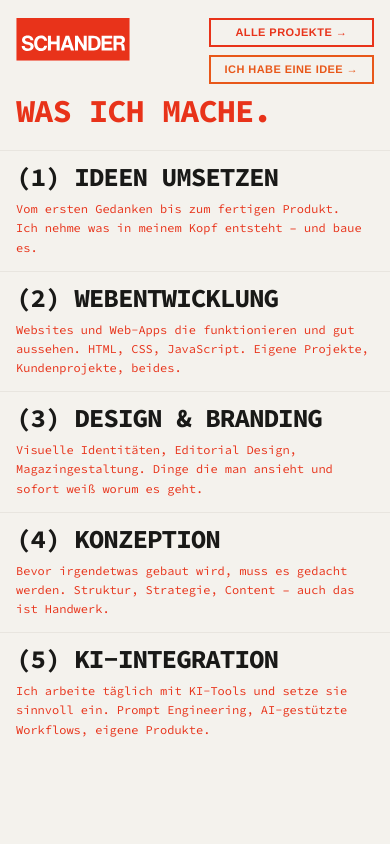
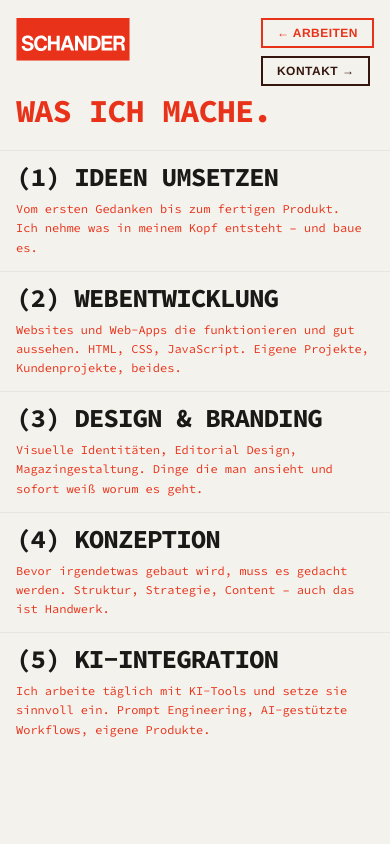
Before and after one commit to dxvxds03/studio-schander, a Next.js app: page / in a window 390 px wide. Shown: the top 844 px of the page. Built offline with nearby package versions, Linux system fonts and the light colour scheme; no server answers; the database is empty; a web font is replaced by a local one.

Commit message:
SEO Optimazation ongoing

```diff
--- a/src/app/globals.css
+++ b/src/app/globals.css
@@ -116,20 +116,42 @@ body {
   filter: brightness(1.08) saturate(1.1);
 }
 
-/* Nav CTA */
-.nav-cta-btn {
-  color: var(--negroni);
+/* Nav buttons */
+.nav-ctas {
+  display: flex;
+  flex-direction: row;
+  gap: 10px;
+  align-items: flex-start;
+}
+.nav-btn {
+  font-family: "Cabinet Grotesk", "Helvetica Neue", Helvetica, Arial, sans-serif;
+  font-weight: 800;
+  font-size: clamp(13px, 1.3vw, 17px);
+  letter-spacing: 0.04em;
+  text-transform: uppercase;
+  text-decoration: none;
+  border: 2px solid;
+  padding: 8px 18px;
+  line-height: 1;
+  white-space: nowrap;
+  background: transparent;
   transition: background 0.18s ease, color 0.18s ease;
 }
-.nav-cta-btn:hover {
+.nav-btn-arbeiten {
+  color: var(--dead-poet);
+  border-color: var(--dead-poet);
+}
+.nav-btn-arbeiten:hover {
+  background: var(--dead-poet) !important;
+  color: var(--cream) !important;
+}
+.nav-btn-kontakt {
+  color: var(--negroni);
+  border-color: var(--negroni);
+}
+.nav-btn-kontakt:hover {
   background: var(--negroni) !important;
   color: var(--cream) !important;
-}
-
-/* Brutalist contact button in nav */
-a[href^="mailto"].nav-kontakt:hover {
-  background: var(--ink);
-  color: var(--cream);
 }
 
 /* Inline Kontakt word — glow + sliding underline */
@@ -156,11 +178,9 @@ a[href^="mailto"].nav-kontakt:hover {
 /* ── Mobile ────────────────────────────────────────────────── */
 @media (max-width: 680px) {
 
-  /* Sidebar hidden */
-  .sidebar-root { display: none !important; }
-
-  /* Sections: remove sidebar margin */
-  .sidebar-aware { margin-right: 0 !important; }
+  /* Nav buttons: stack vertically on small screens */
+  .nav-ctas { flex-direction: column !important; gap: 8px !important; }
+  .nav-btn { font-size: 12px !important; padding: 7px 14px !important; }
 
   /* Leistungen rows: stack vertically */
   .leistungen-row {
@@ -281,11 +301,7 @@ a[href^="mailto"].nav-kontakt:hover {
 
 /* ── Tablet + Mobile (≤ 1024px): hero + nav fixes ───────────── */
 @media (max-width: 1024px) {
-  /* Show mobile nav buttons group, hide desktop CTA */
-  .nav-mobile-btns { display: flex !important; }
-  .nav-cta-desktop { display: none !important; }
-
-  /* Project carousel: nav is taller on mobile (two stacked buttons ≈ 86px) */
+  /* Project carousel: nav is taller on mobile */
   .project-carousel-wrap { margin-top: 88px !important; }
 
   /* Slightly tighter bottom bar padding so h1 stays visible */
--- a/src/app/layout.tsx
+++ b/src/app/layout.tsx
@@ -2,7 +2,6 @@ import type { Metadata } from 'next'
 import './globals.css'
 import CustomCursor from '@/components/CustomCursor'
 import LoadingScreen from '@/components/LoadingScreen'
-import Sidebar from '@/components/Sidebar'
 
 const SITE_URL = 'https://studio-schander.de'
 
@@ -49,7 +48,6 @@ export default function RootLayout({ children }: { children: React.ReactNode })
       <body>
         <LoadingScreen />
         <CustomCursor />
-        <Sidebar />
         {children}
       </body>
     </html>
--- a/src/app/page.tsx
+++ b/src/app/page.tsx
@@ -61,14 +61,12 @@ export default async function HomePage() {
       {/* Leistungen */}
       <section
         id="leistungen"
-        className="sidebar-aware"
         style={{
           paddingTop: 'clamp(96px, 14vw, 180px)',
           paddingBottom: 'clamp(32px, 5vw, 64px)',
           position: 'relative',
           zIndex: 46,
           background: 'var(--cream)',
-          marginRight: 'clamp(160px, 20vw, 280px)',
         }}
       >
         <h2
@@ -143,13 +141,11 @@ export default async function HomePage() {
 
       {/* Kontakt */}
       <section
-        className="sidebar-aware"
         style={{
           paddingTop: 'clamp(72px, 10vw, 140px)',
           paddingBottom: 'clamp(72px, 10vw, 140px)',
           paddingLeft: 'clamp(16px, 2vw, 24px)',
           paddingRight: 'clamp(16px, 2vw, 24px)',
-          marginRight: 'clamp(160px, 20vw, 280px)',
           position: 'relative',
           zIndex: 46,
           background: 'var(--cream)',
--- a/src/components/Navigation.tsx
+++ b/src/components/Navigation.tsx
@@ -31,80 +31,12 @@ export default function Navigation() {
           />
         </Link>
 
-        {/* Desktop: single CTA button */}
-        <Link
-          href="/kontakt"
-          data-hover
-          className="nav-cta-btn nav-cta-desktop"
-          style={{
-            fontFamily: '"Cabinet Grotesk", "Helvetica Neue", Helvetica, Arial, sans-serif',
-            fontWeight: 800,
-            fontSize: '13px',
-            letterSpacing: '0.04em',
-            textTransform: 'uppercase',
-            textDecoration: 'none',
-            color: '#E8581A',
-            border: '2px solid #E8581A',
-            padding: '8px 18px',
-            lineHeight: 1,
-            whiteSpace: 'nowrap',
-            background: 'transparent',
-          }}
-        >
-          ich habe eine idee →
-        </Link>
-
-        {/* Mobile: two stacked buttons */}
-        <div
-          className="nav-mobile-btns"
-          style={{
-            display: 'none',
-            flexDirection: 'column',
-            gap: '8px',
-            alignItems: 'stretch',
-          }}
-        >
-          <Link
-            href="/projekte"
-            data-hover
-            style={{
-              fontFamily: '"Cabinet Grotesk", "Helvetica Neue", Helvetica, Arial, sans-serif',
-              fontWeight: 800,
-              fontSize: '11px',
-              letterSpacing: '0.04em',
-              textTransform: 'uppercase',
-              textDecoration: 'none',
-              color: 'var(--dead-poet)',
-              border: '2px solid var(--dead-poet)',
-              padding: '7px 14px',
-              lineHeight: 1,
-              whiteSpace: 'nowrap',
-              background: 'transparent',
-              textAlign: 'center',
-            }}
-          >
-            Alle Projekte →
+        <div className="nav-ctas">
+          <Link href="/projekte" data-hover className="nav-btn nav-btn-arbeiten">
+            ← Arbeiten
           </Link>
-          <Link
-            href="/kontakt"
-            data-hover
-            style={{
-              fontFamily: '"Cabinet Grotesk", "Helvetica Neue", Helvetica, Arial, sans-serif',
-              fontWeight: 800,
-              fontSize: '11px',
-              letterSpacing: '0.04em',
-              textTransform: 'uppercase',
-              textDecoration: 'none',
-              color: '#E8581A',
-              border: '2px solid #E8581A',
-              padding: '7px 14px',
-              lineHeight: 1,
-              whiteSpace: 'nowrap',
-              background: 'transparent',
-              textAlign: 'center',
-            }}
-          >
-            Ich habe eine Idee →
+          <Link href="/kontakt" data-hover className="nav-btn nav-btn-kontakt">
+            Kontakt →
           </Link>
         </div>
       </div>
```
